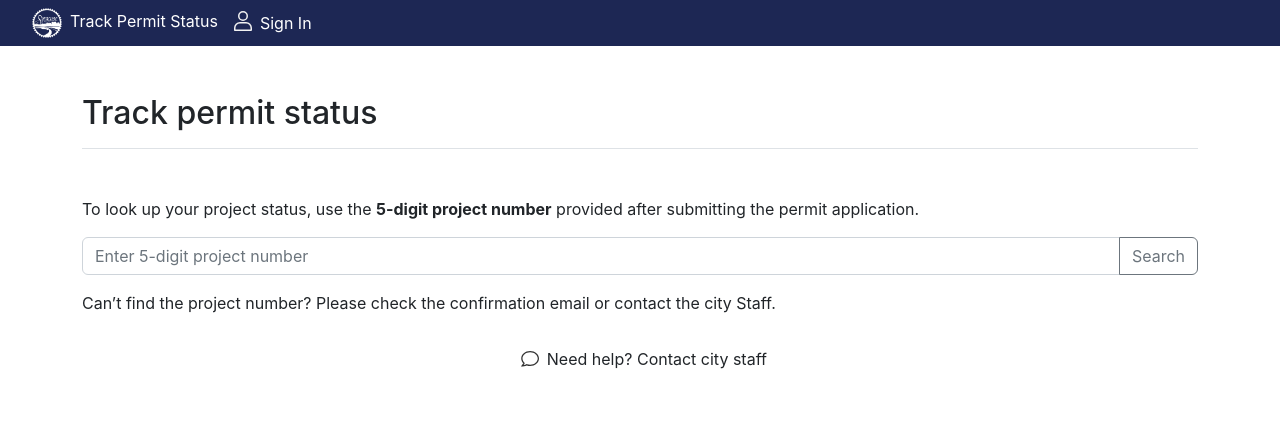
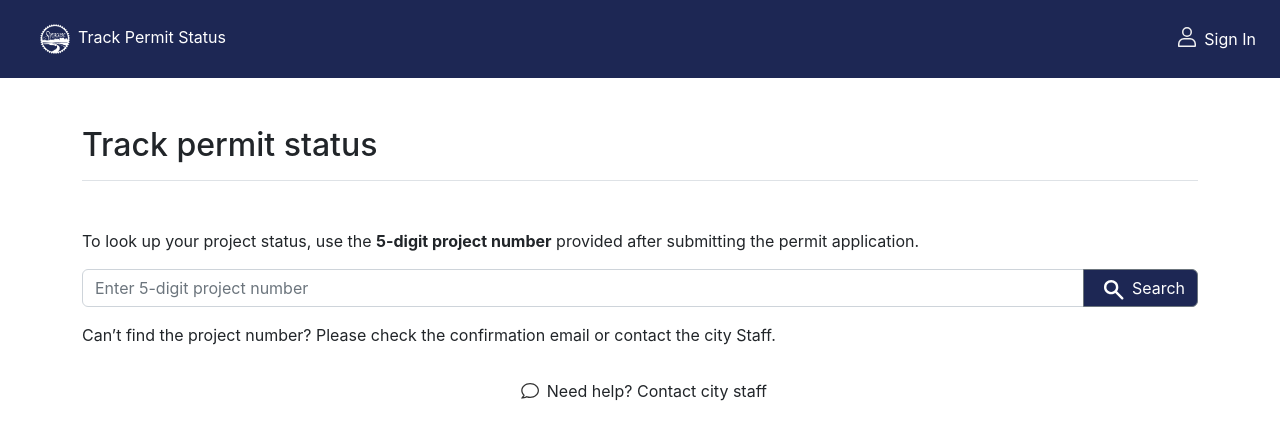
Before and after one commit to CityofSyracuse/Syr-PermitsWebApplicationUSDR, a React (Create React App) app: page / in a window 1280 px wide. Shown: the top 440 px of the page. Built offline with nearby package versions, Linux system fonts and the light colour scheme.

Commit message:
ui tweaks and local dev improvements

```diff
--- a/src/App.css
+++ b/src/App.css
@@ -32,7 +32,12 @@
     from {
         transform: rotate(0deg);
     }
+
     to {
         transform: rotate(360deg);
     }
 }
+
+.table-warning {
+    background-color: #FDF8E8;
+}
--- a/src/App.js
+++ b/src/App.js
@@ -4,9 +4,7 @@ import Navbar from 'react-bootstrap/Navbar';
 import React, { useState, useEffect } from 'react';
 import { BrowserRouter as Router, Route, Routes, useNavigate, useParams, Link } from "react-router-dom";
 
-// const url = "http://127.0.0.1:5000"; // LOCAL URL
-const url = "https://cospermitting.azurewebsites.net"; // PROD URL
-
+const url = process.env.REACT_APP_SYR_DEV_ENV === "dev" ? "http://127.0.0.1:5000" : "https://cospermitting.azurewebsites.net";
 
 function App() {
     return (
@@ -23,7 +21,7 @@ function App() {
 
 function OtherPermitSearch() {
     const chatBubble = "/img/bubble.svg";
-    // const magGlass = "/img/mag-glass.svg";
+    const magGlass = "/img/mag-glass.svg";
 
     const [value, setValue] = useState("");
     let navigate = useNavigate();
@@ -35,8 +33,8 @@ function OtherPermitSearch() {
                 <input type="text" className="form-control" placeholder="Enter 5-digit project number" aria-label="Recipient's username" aria-describedby="button-addon2"
                     value={value} onChange={(e) => setValue(e.target.value)}
                 />
-                <button onClick={(e) => navigate(`/status/${value}`)} className="btn btn-outline-secondary" type="button" id="button-addon2">
-                    {/* <img className='px-2' src={magGlass} height={20} alt="logo" /> */}
+                <button style={{ backgroundColor: '#1d2754', color: 'white' }} onClick={(e) => navigate(`/status/${value}`)} className="btn btn-outline-secondary" type="button" id="button-addon2">
+                    <img className='px-2' src={magGlass} height={20} alt="logo" />
                     Search
                 </button>
             </div>
@@ -69,21 +67,21 @@ function PermitInfo() {
             <div className='container'>
                 <h2 className='border-bottom pt-5 pb-3'>Your permit is <span style={{ color: 'orange' }}>{calculateOverallStatus()}</span></h2>
                 <p>The estimated approval time for this permit is <strong>MM/DD/YYYY</strong>. If you haven't gotten an update in a few weeks or have concerns about the timeline, please call xxx-xxx-xxxx.</p>
-                <table className='table table-striped'>
+                <table className='table'>
                     <tbody>
                         <tr>
                             <td>Permit number</td>
                             <td>{permitInfo.number}</td>
                         </tr>
-                        <tr>
-                            <td>submitted by</td>
+                        <tr className='table-warning'>
+                            <td>Submitted by</td>
                             <td>{permitInfo.submitted_by}</td>
                         </tr>
                         <tr>
                             <td>Permit type</td>
                             <td>{permitInfo.permit_type}</td>
                         </tr>
-                        <tr>
+                        <tr className='table-warning'>
                             <td>Address / Area</td>
                             <td>{permitInfo.address}</td>
                         </tr>
@@ -164,7 +162,7 @@ function Header() {
     const personIcon = "/img/person-icon.svg";
 
     return (
-        <Navbar expand="lg" variant="dark" className='px-3 text-white' style={{ backgroundColor: '#1d2754' }}>
+        <Navbar expand="false" variant="dark" className='p-4 text-white' style={{ backgroundColor: '#1d2754' }}>
             <Link to="/" className='mx-2' style={{ textDecoration: 'none', color: 'white' }}>
                 <img className='px-2' src={logo} height={30} alt="logo" />
                 Track Permit Status
```
Also changed, not shown: 2 other files (tests, documents, lock files or other folders). Lines whose indentation alone changed are shown as unchanged.
